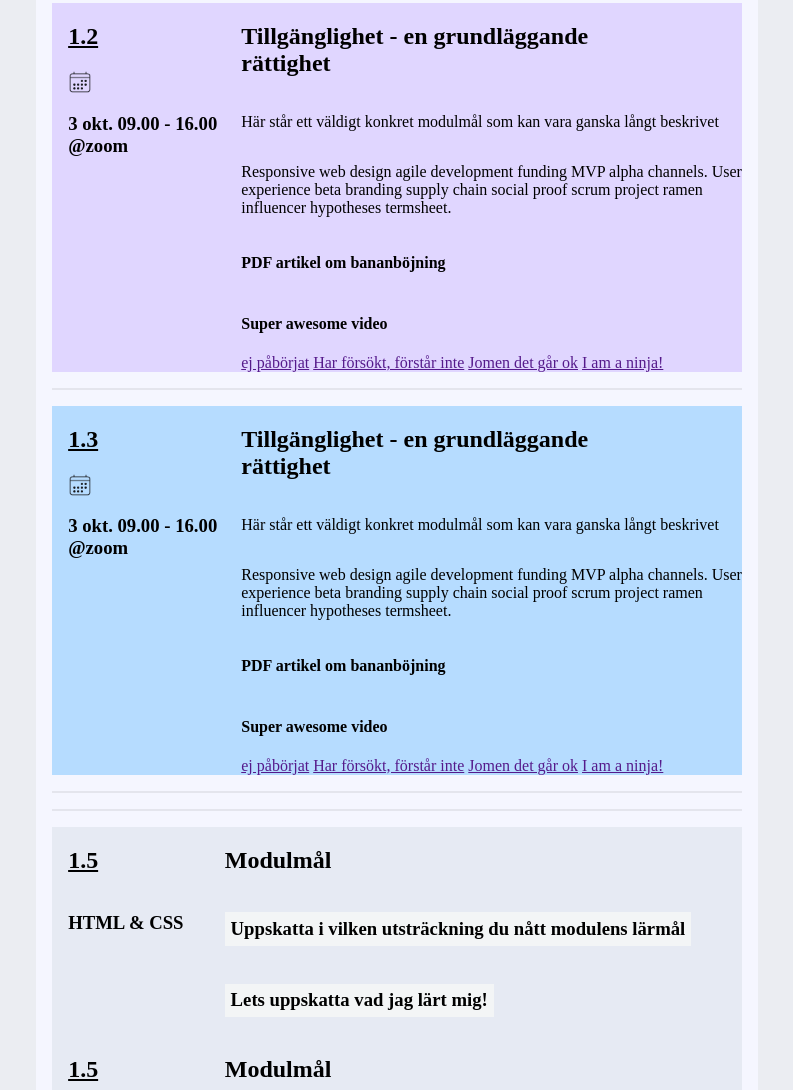
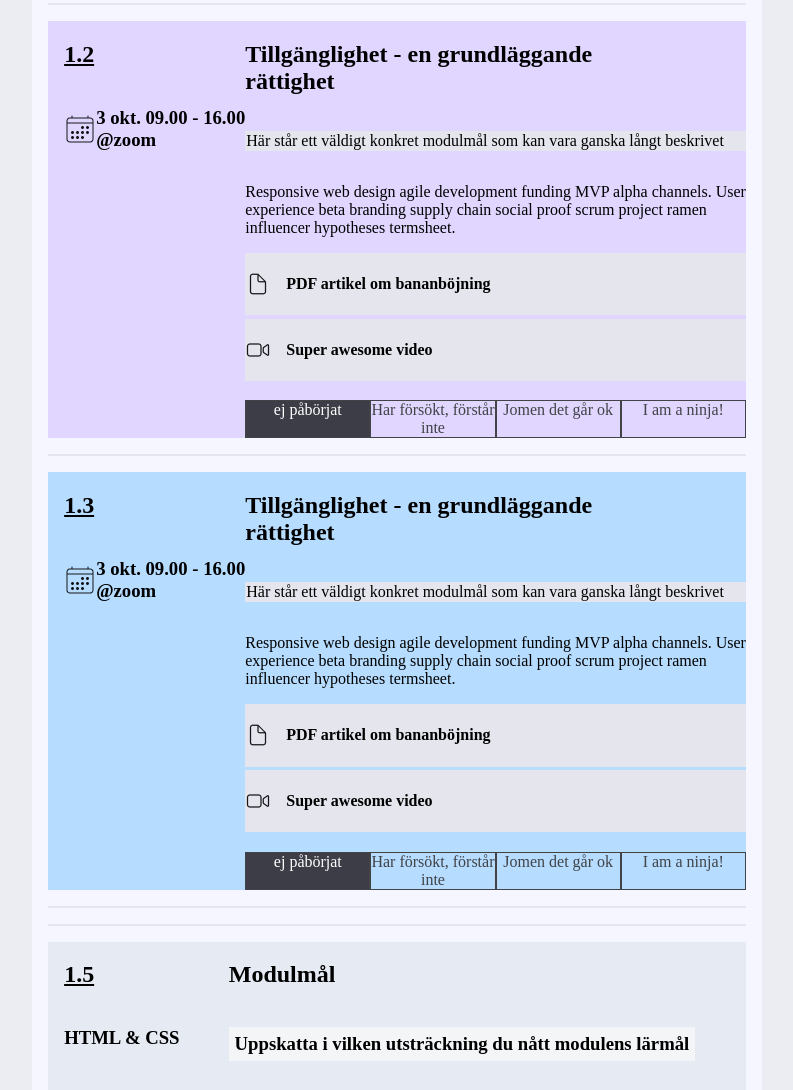
Before and after one commit to dylanR96/components-practice, a plain HTML site: page part2.html in a window 1280 px wide. Shown: the part 955-2045 px from the top of the page, without its empty margins (243-1036 px from the left). Drawn offline with Linux system fonts and the light colour scheme.

Commit message:
Created more classes for grading sections, added part of styling

```diff
--- a/part2.html
+++ b/part2.html
@@ -85,10 +85,10 @@
                                 </div>
 
                             <div class="wrapper__grading">
-                                <a href="">ej påbörjat</a>
-                                <a href="">Förstår inte</a>
-                                <a href="">förstår delvis</a>
-                                <a href="">förstår helt</a>
+                                <a class="wrapper__grading--marked-grade" href="">ej påbörjat</a>
+                                <a class="wrapper__grading--grade" href="">Förstår inte</a>
+                                <a class="wrapper__grading--grade" href="">förstår delvis</a>
+                                <a class="wrapper__grading--grade" href="">förstår helt</a>
                             </div>
                     </div>
                 </section>
@@ -98,22 +98,28 @@
                 <section class="wrapper__goals--part2">
                     <div class="wrapper__goals--left-text">
                         <h2>1.2</h2>
-                        <img src="images/calender.png" alt="calender" class="calender-image"><h3>3 okt. 09.00 - 16.00<br>@zoom</h3>
+                        <div class="wrapper__date-info">
+                            <img src="images/calender.png" alt="calender" class="calender-image"><h3>3 okt. 09.00 - 16.00<br>@zoom</h3>
+                        </div>
                     </div>
                     <div class="wrapper__assignment">
                         <h2>Tillgänglighet - en grundläggande<br> rättighet</h2>
-                                <p>Här står ett väldigt konkret modulmål som kan vara ganska långt beskrivet</p>
+                                <p  class="wrapper__assignment--top-text">Här står ett väldigt konkret modulmål som kan vara ganska långt beskrivet</p>
                                 <p>Responsive web design agile development funding MVP alpha channels. User<br>
                                 experience beta branding supply chain social proof scrum project ramen<br>
                                 influencer hypotheses termsheet.</p>
-                                <h4>PDF artikel om bananböjning</h4>
-                                <h4>Super awesome video</h4>
+                                <div class="wrapper__assignment__files">
+                                    <img src="images/fileIcon.png" alt="file icon" class="wrapper__assignment__files--image"><h4>PDF artikel om bananböjning</h4>
+                                </div>
+                                <div class="wrapper__assignment__files">
+                                    <img src="images/videoIcon.png" alt="video icon" class="wrapper__assignment__files--image"><h4>Super awesome video</h4>
+                                </div>
 
                             <div class="wrapper__grading">
-                                <a href="">ej påbörjat</a>
-                                <a href="">Har försökt, förstår inte</a>
-                                <a href="">Jomen det går ok</a>
-                                <a href="">I am a ninja!</a>
+                                <a class="wrapper__grading--marked-grade" href="">ej påbörjat</a>
+                                <a class="wrapper__grading--grade" href="">Har försökt, förstår inte</a>
+                                <a class="wrapper__grading--grade" href="">Jomen det går ok</a>
+                                <a class="wrapper__grading--grade" href="">I am a ninja!</a>
                             </div>
                     </div>
 
@@ -124,22 +130,28 @@
                 <section class="wrapper__goals--part3">
                     <div class="wrapper__goals--left-text">
                         <h2>1.3</h2>
-                        <img src="images/calender.png" alt="calender" class="calender-image"><h3>3 okt. 09.00 - 16.00<br>@zoom</h3>
+                        <div class="wrapper__date-info">
+                            <img src="images/calender.png" alt="calender" class="calender-image"><h3>3 okt. 09.00 - 16.00<br>@zoom</h3>
+                        </div>
                     </div>
                     <div class="wrapper__assignment">
                         <h2>Tillgänglighet - en grundläggande<br> rättighet</h2>
-                                <p>Här står ett väldigt konkret modulmål som kan vara ganska långt beskrivet</p>
+                                <p  class="wrapper__assignment--top-text">Här står ett väldigt konkret modulmål som kan vara ganska långt beskrivet</p>
                                 <p>Responsive web design agile development funding MVP alpha channels. User<br>
                                 experience beta branding supply chain social proof scrum project ramen<br>
                                 influencer hypotheses termsheet.</p>
-                                <h4>PDF artikel om bananböjning</h4>
-                                <h4>Super awesome video</h4>
+                                <div class="wrapper__assignment__files">
+                                    <img src="images/fileIcon.png" alt="file icon" class="wrapper__assignment__files--image"><h4>PDF artikel om bananböjning</h4>
+                                </div>
+                                <div class="wrapper__assignment__files">
+                                    <img src="images/videoIcon.png" alt="video icon" class="wrapper__assignment__files--image"><h4>Super awesome video</h4>
+                                </div>
 
                             <div class="wrapper__grading">
-                                <a href="">ej påbörjat</a>
-                                <a href="">Har försökt, förstår inte</a>
-                                <a href="">Jomen det går ok</a>
-                                <a href="">I am a ninja!</a>
+                                <a class="wrapper__grading--marked-grade" href="">ej påbörjat</a>
+                                <a class="wrapper__grading--grade" href="">Har försökt, förstår inte</a>
+                                <a class="wrapper__grading--grade" href="">Jomen det går ok</a>
+                                <a class="wrapper__grading--grade" href="">I am a ninja!</a>
                             </div>
                     </div>
 
--- a/styles2.css
+++ b/styles2.css
@@ -119,10 +119,32 @@ body {
     margin-top: 1em;
 }
 
+.wrapper__grading {
+    display: flex;
+    justify-content: space-around;
+    margin-top: 1em;
+}
+
+.wrapper__grading--grade {
+    border: 1px solid rgb(65, 67, 71);
+    text-decoration: none;
+    width: 100%;
+    text-align: center;
+    color: rgb(65, 67, 71);
+}
+
+.wrapper__grading--marked-grade {
+    border: 1px solid rgb(65, 67, 71);
+    text-decoration: none;
+    width: 100%;
+    text-align: center;
+    color: rgb(255, 255, 255);
+    background-color: rgb(61, 61, 71);
+}
 
 .calender-image {
-    height: 1.5em;
-    width: 1.5em;
+    height: 2em;
+    width: 2em;
 }
 
 .wrapper__assignment {
```
